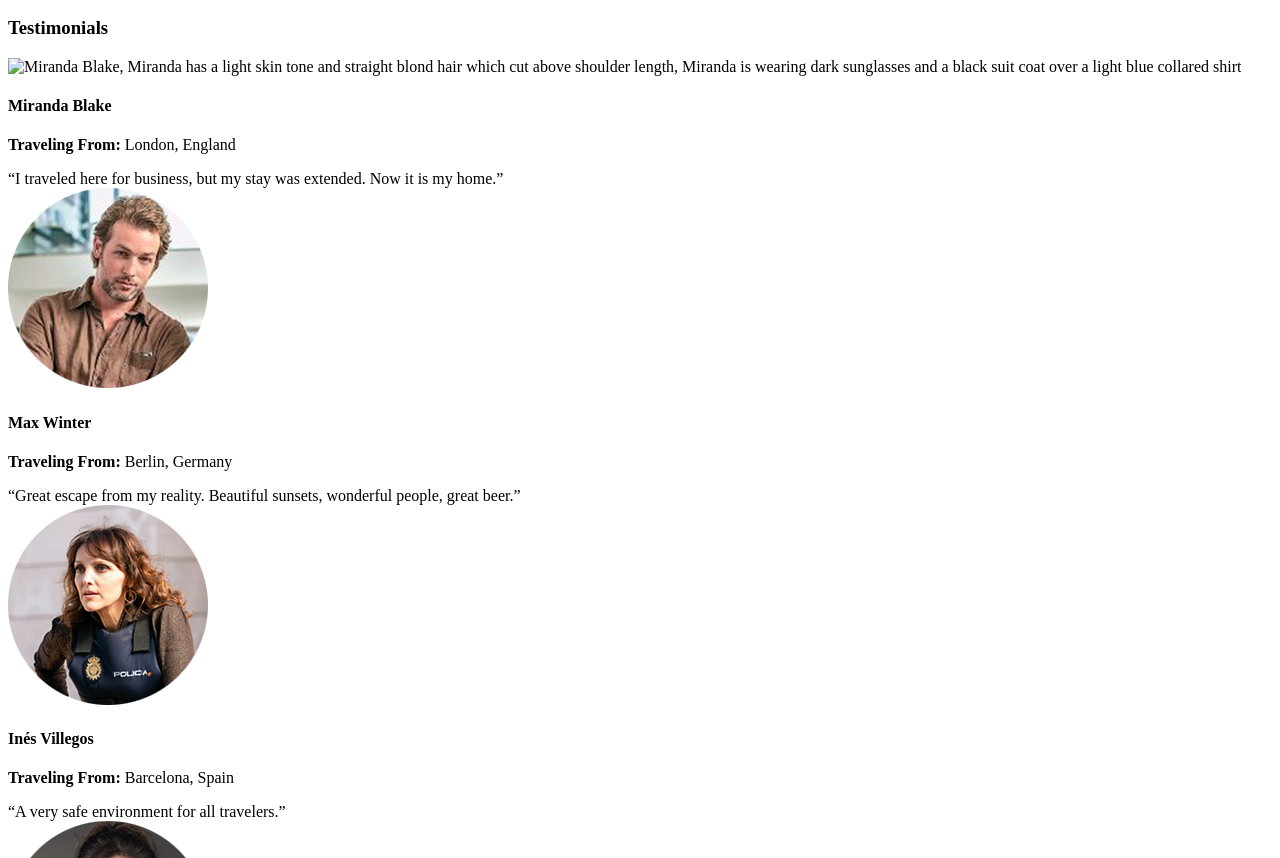
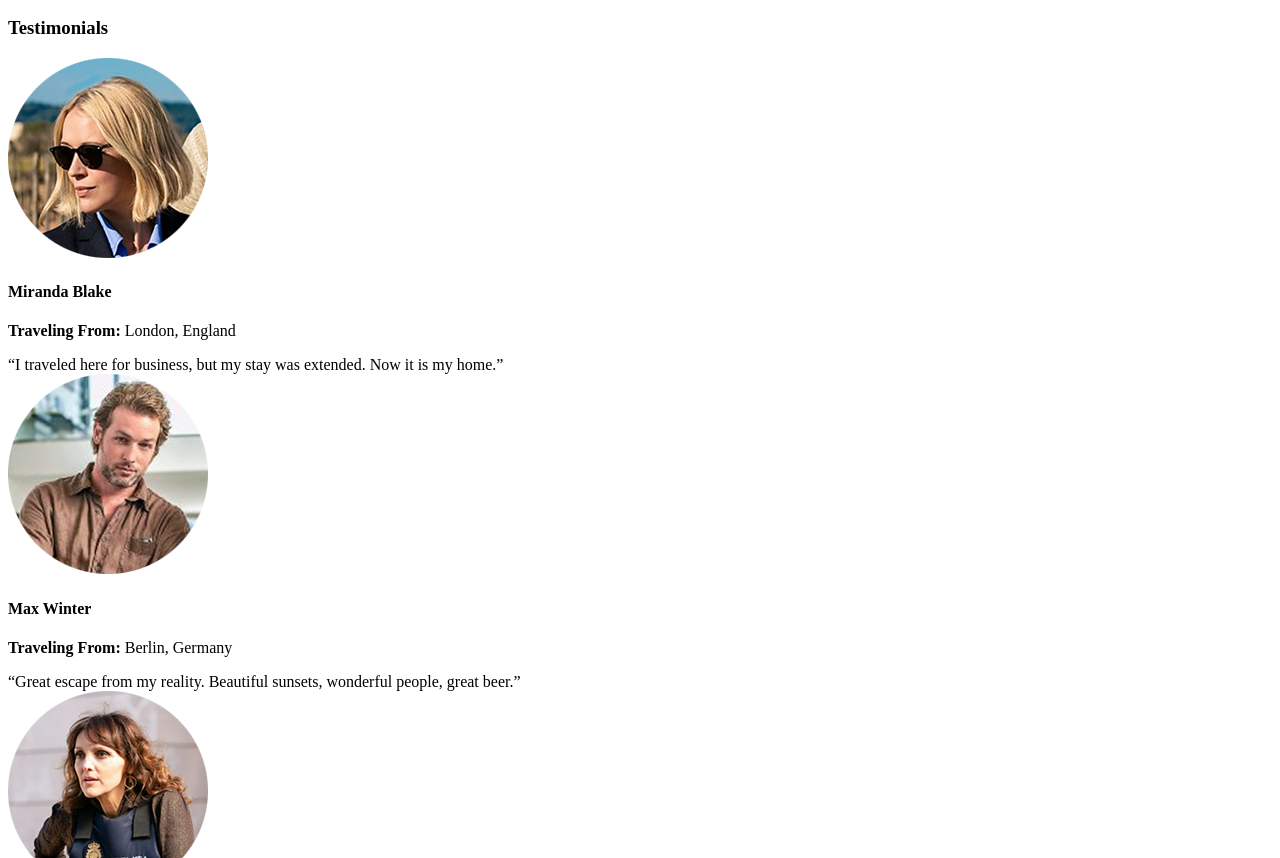
Before and after one commit to rowanrooks/wunderlust, a plain HTML site: page majorca-1.html in a window 1280 px wide. Shown: the part 2434-3292 px from the top of the page. Drawn offline with Linux system fonts and the light colour scheme.

Commit message:
Update majorca-1.html
Corrected img file name for Miranda Blake

```diff
--- a/majorca-1.html
+++ b/majorca-1.html
@@ -84,7 +84,7 @@
                 <section>
                     <h3>Testimonials</h3>
                     <section>
-                        <img src="/wunderlust/images/mirando-blake.png" alt="Miranda Blake, Miranda has a light skin tone and straight blond hair which cut above shoulder length, Miranda is wearing dark sunglasses and a black suit coat over a light blue collared shirt">
+                        <img src="/wunderlust/images/miranda-blake.png" alt="Miranda Blake, Miranda has a light skin tone and straight blond hair which cut above shoulder length, Miranda is wearing dark sunglasses and a black suit coat over a light blue collared shirt">
                         <h4>Miranda Blake</h4>
                         <p><b>Traveling From:</b> London, England</p>
                         <q>I traveled here for business, but my stay was extended. Now it is my home.</q>
```
